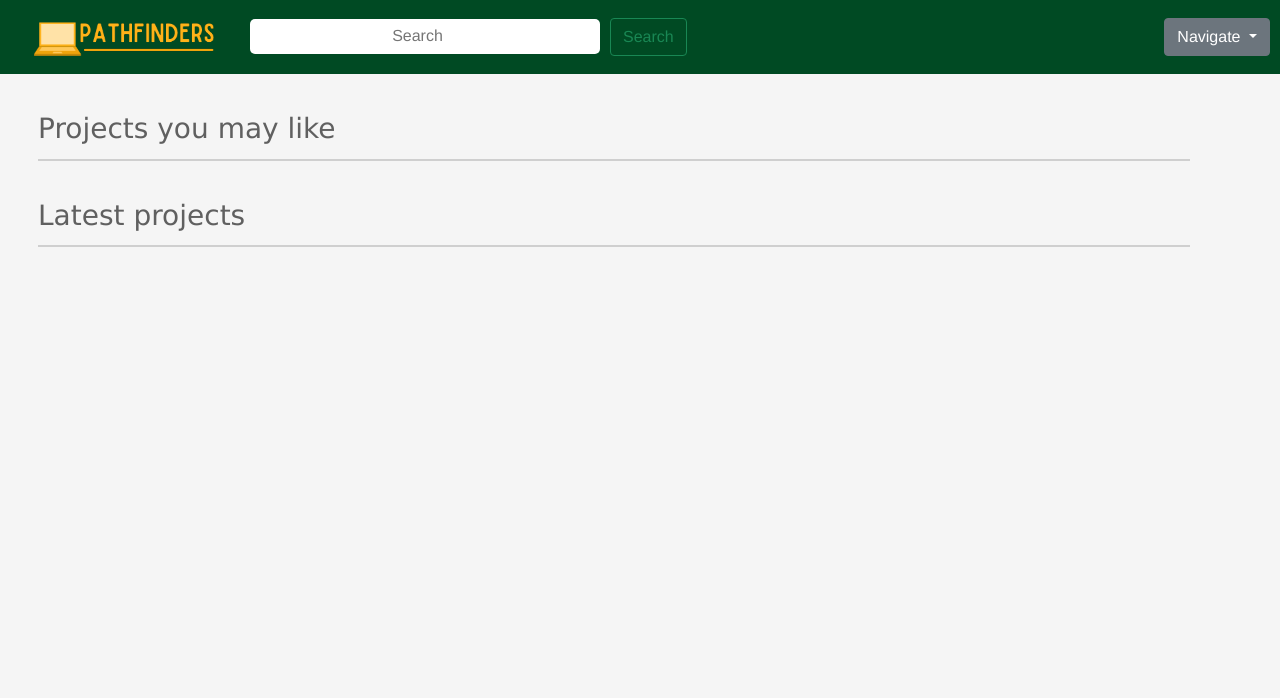
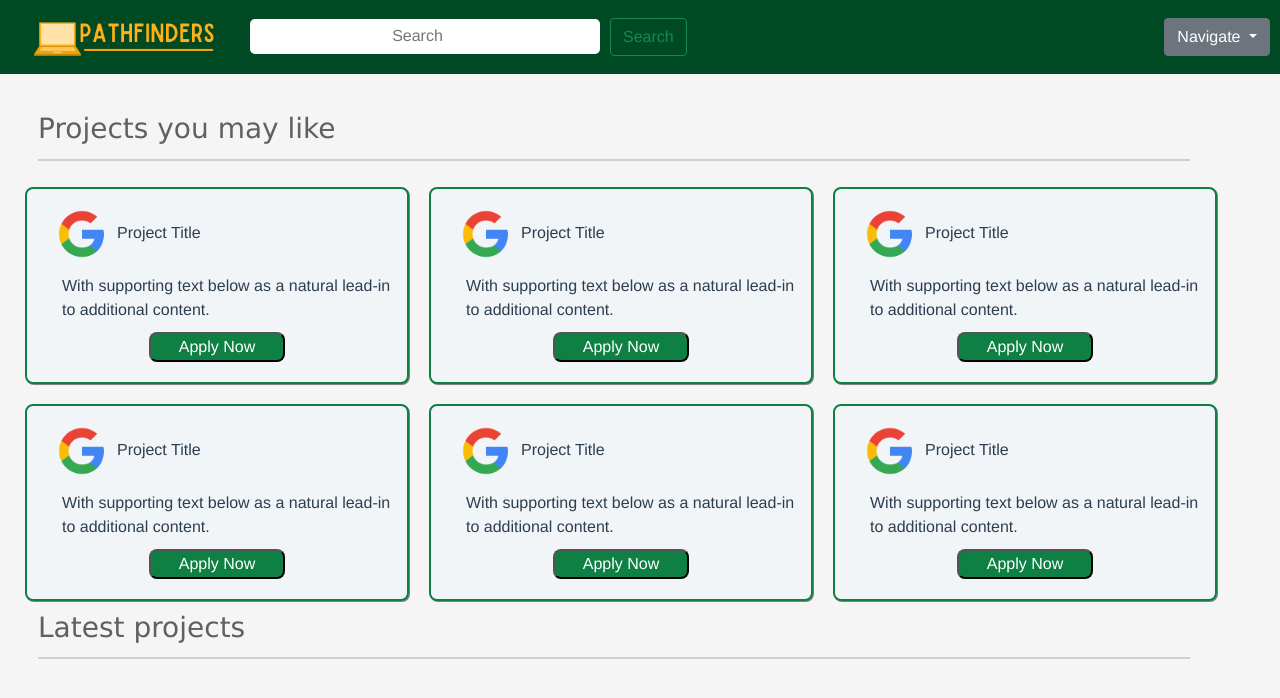
Before and after one commit to ARPspoofing/BT3103-Project, a Vue app: page /#/ in a window 1280 px wide. Shown: the top 698 px of the page. Built offline with nearby package versions, Linux system fonts and the light colour scheme.

Commit message:
edited studenthomepage

```diff
--- a/src/views/StudentHomePage.vue
+++ b/src/views/StudentHomePage.vue
@@ -24,8 +24,94 @@
   <div class="mainBody">
     <h1 id="interest">Projects you may like</h1>
     <hr/>
+    <div class="card-text">
+      <div class="card-body">
+        <div class = "clogo">
+          <img src="../assets/google-logo.png" alt="Logo" class = "logo">
+          <span class="card-title">
+            Project Title <br>
+          </span>
+        </div>
+        <div class="card-content">
+          <p class="card-text">With supporting text below as a natural lead-in to additional content.</p>
+        </div>
+        <button href="#" class="btn-apply">Apply Now</button>
+      </div>
+
+      <div class="card-body">
+        <div class = "clogo">
+          <img src="../assets/google-logo.png" alt="Logo" class = "logo">
+          <span class="card-title">
+            Project Title <br>
+          </span>
+        </div>
+        <div class="card-content">
+          <p class="card-text">With supporting text below as a natural lead-in to additional content.</p>
+        </div>
+        <button href="#" class="btn-apply">Apply Now</button>
+      </div>
+
+      <div class="card-body">
+        <div class = "clogo">
+          <img src="../assets/google-logo.png" alt="Logo" class = "logo">
+          <span class="card-title">
+            Project Title <br>
+          </span>
+        </div>
+        <div class="card-content">
+          <p class="card-text">With supporting text below as a natural lead-in to additional content.</p>
+        </div>
+        <button href="#" class="btn-apply">Apply Now</button>
+      </div>
+    </div>
+
+    <div class="card-text">
+      <div class="card-body">
+        <div class = "clogo">
+          <img src="../assets/google-logo.png" alt="Logo" class = "logo">
+          <span class="card-title">
+            Project Title <br>
+          </span>
+        </div>
+        <div class="card-content">
+          <p class="card-text">With supporting text below as a natural lead-in to additional content.</p>
+        </div>
+        <button href="#" class="btn-apply">Apply Now</button>
+      </div>
+
+      <div class="card-body">
+        <div class = "clogo">
+          <img src="../assets/google-logo.png" alt="Logo" class = "logo">
+          <span class="card-title">
+            Project Title <br>
+          </span>
+        </div>
+        <div class="card-content">
+          <p class="card-text">With supporting text below as a natural lead-in to additional content.</p>
+        </div>
+        <button href="#" class="btn-apply">Apply Now</button>
+      </div>
+
+      <div class="card-body">
+        <div class = "clogo">
+          <img src="../assets/google-logo.png" alt="Logo" class = "logo">
+          <span class="card-title">
+            Project Title <br>
+          </span>
+        </div>
+        <div class="card-content">
+          <p class="card-text">With supporting text below as a natural lead-in to additional content.</p>
+        </div>
+        <button href="#" class="btn-apply">Apply Now</button>
+      </div>
+    </div>
+
+    <br><br><br>
+
     <h1 id="latest">Latest projects</h1>
     <hr/>
+
+
   </div>
 </template>
 
@@ -78,4 +164,49 @@ export default {
     margin: 5px 0px 16px 38px;
   }
 
+  .card-text {
+    width: 100%;
+    margin: 15px;
+  }
+
+  .card-body {
+    background-color: #F2F5F7;
+    border-radius: 8px;
+    width: 30%;
+    float: left;
+    padding: 20px;
+    border: 2px solid #0E8044;
+    margin: 10px;
+    box-shadow: 1px 1px grey;
+  }
+
+  .card-title {
+    display: inline-block;
+  }
+
+  .card-content {
+    text-align: left;
+    margin-bottom: 10px;
+  }
+
+  .clogo {
+    text-align: left;
+  }
+
+  .btn-apply {
+    background-color: #0E8044;
+    color: white;
+    border-radius: 8px;
+    width: 40%
+  }
+
+  .logo {
+    vertical-align: left;
+    width: 50px;
+    height: 50px;
+    border-radius: 50%;
+    margin-left: 10px;
+    margin-right: 10px;
+  }
+
 </style>
```
Also changed, not shown: src/assets/google-logo.png (added).
